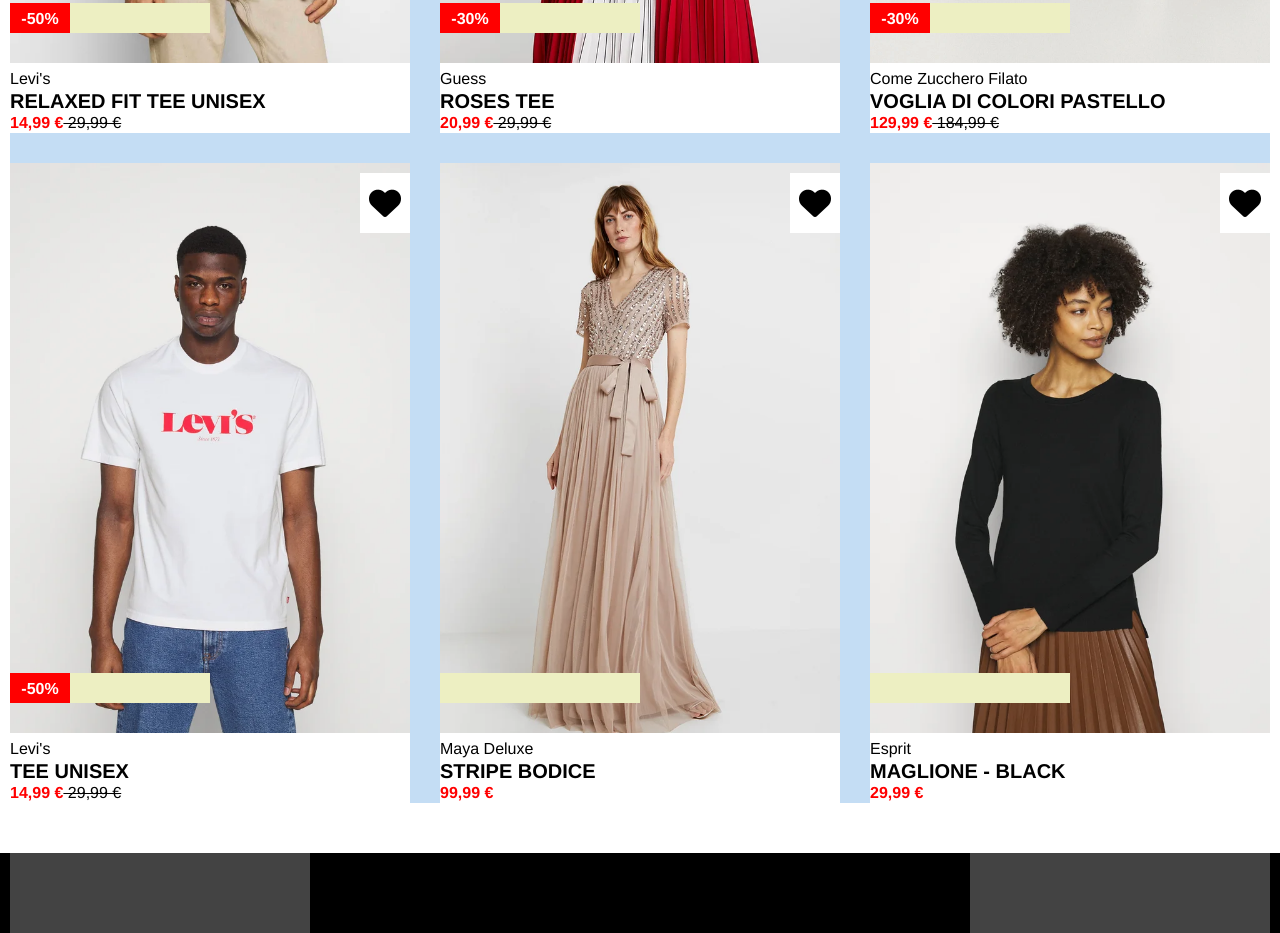
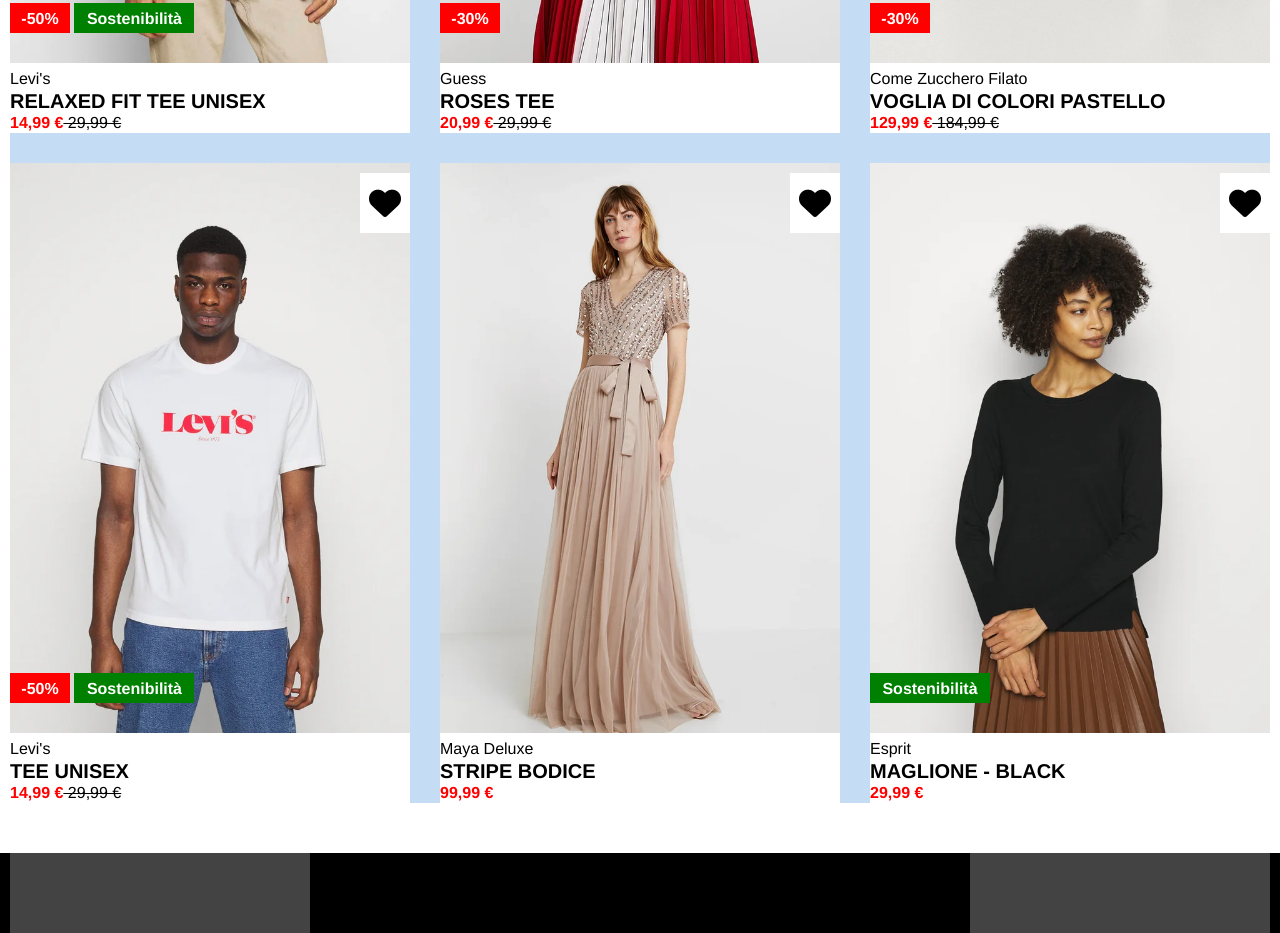
Before and after one commit to GabrieleLombard01/html-css-boolando, a plain HTML site: page index.html in a window 1280 px wide. Shown: the part 607-1540 px from the top of the page. Drawn offline with Linux system fonts and the light colour scheme.

Commit message:
tags fixed

```diff
--- a/css/style.css
+++ b/css/style.css
@@ -62,7 +62,6 @@ footer{
 .card_tag{
     height: 30px;
     width: 200px;
-    background-color: rgb(237, 239, 194);
     position: absolute;
     bottom: 100px;
 }
@@ -130,6 +129,18 @@ footer{
     text-align: center;
     font-weight: bold;
     padding-top: 7px;
+    display: inline-block;
+}
+.green_tag{
+    height: 30px;
+    width: 120px;
+    background-color: green;
+    color: white;
+    text-align: center;
+    font-weight: bold;
+    padding-top: 7px;
+    display: inline-block;
+
 }
 /*Footer*/
 #foot_details{
--- a/index.html
+++ b/index.html
@@ -48,6 +48,7 @@
                 <div class="hearth"><i class="fa-solid fa-heart fa-2xl"></i></div>
                 <div class="card_tag">
                     <div class="red_tag">-50%</div>
+                    <div class="green_tag">Sostenibilità</div>
                 </div>
             </div>
 
@@ -87,6 +88,7 @@
                 <div class="hearth"><i class="fa-solid fa-heart fa-2xl"></i></div>
                 <div class="card_tag">
                     <div class="red_tag">-50%</div>
+                    <div class="green_tag">Sostenibilità</div>
                 </div>
             </div>
 
@@ -109,7 +111,9 @@
                     <h3 class="price">29,99 €</h3>
                 </div>
                 <div class="hearth"><i class="fa-solid fa-heart fa-2xl"></i></div>
-                <div class="card_tag"></div>
+                <div class="card_tag">
+                    <div class="green_tag">Sostenibilità</div>
+                </div>
             </div>
 
         </div>
```
